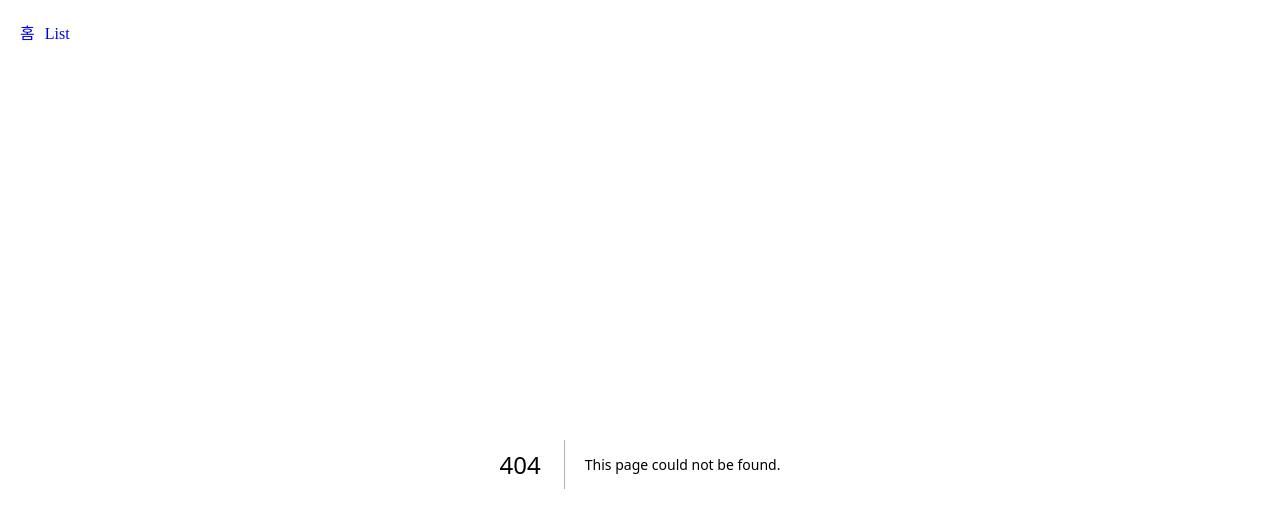
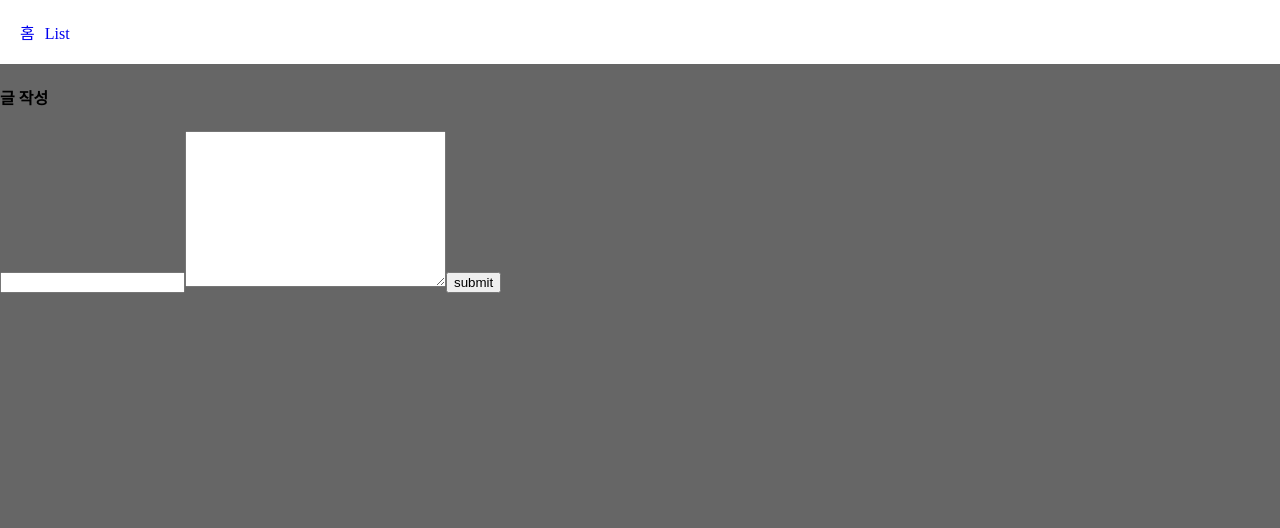
Before and after one commit to crowwan/next-practice, a Next.js app: page /write in a window 1280 px wide. Before the commit this address had no page. Shown: the top 528 px of the page. Built offline with nearby package versions, Linux system fonts and the light colour scheme.

Commit message:
feat: 글 작성 페이지 컴포넌트 추가

```diff
--- /dev/null
+++ b/app/write/page.tsx
@@ -0,0 +1,16 @@
+import React from "react";
+
+function Write() {
+  return (
+    <div>
+      <h4>글 작성</h4>
+      <form action="/api/test" method="POST">
+        <input type="text" name="title" />
+        <textarea name="content" cols={30} rows={10} />
+        <button type="submit">submit</button>
+      </form>
+    </div>
+  );
+}
+
+export default Write;
```
